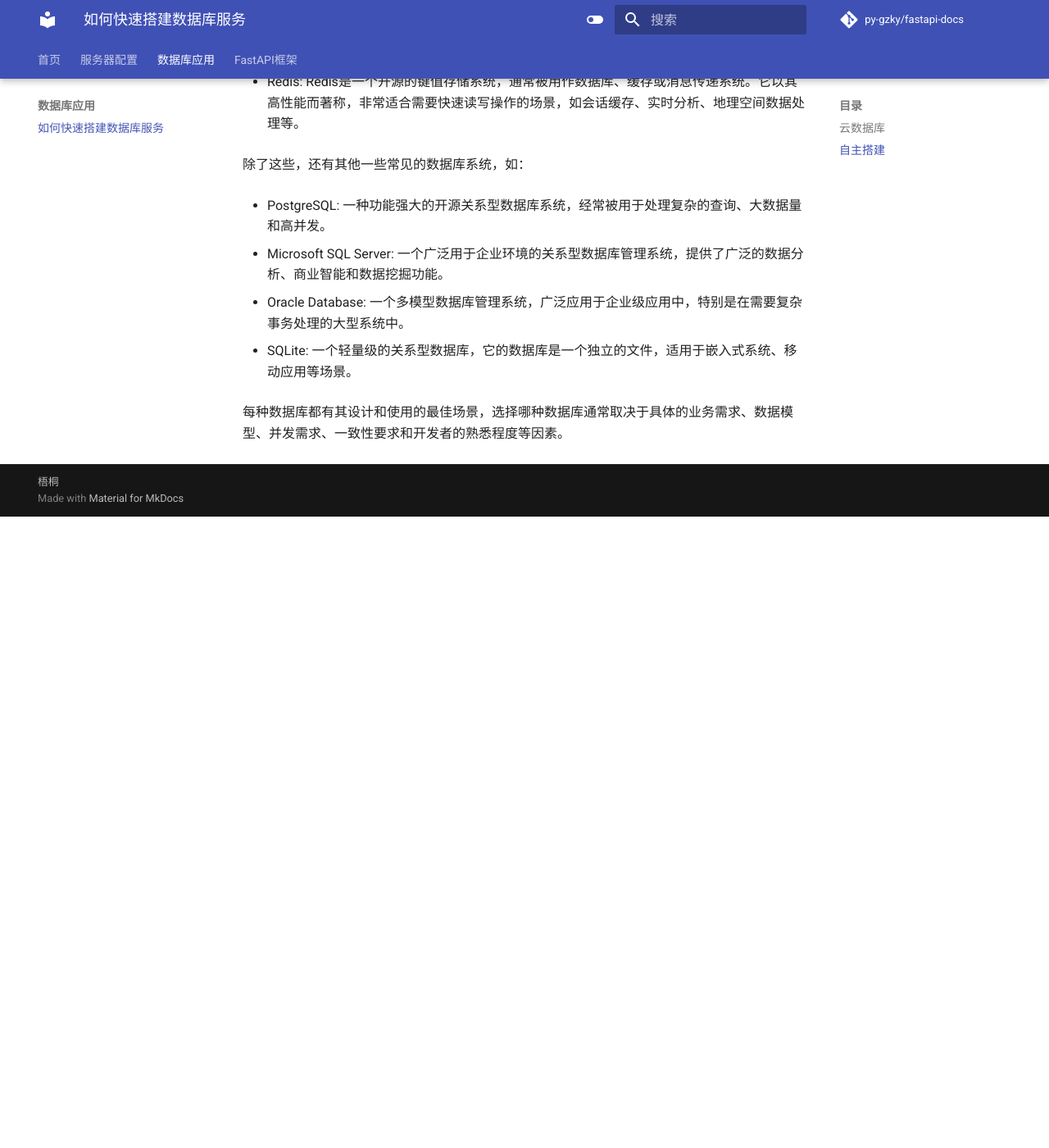
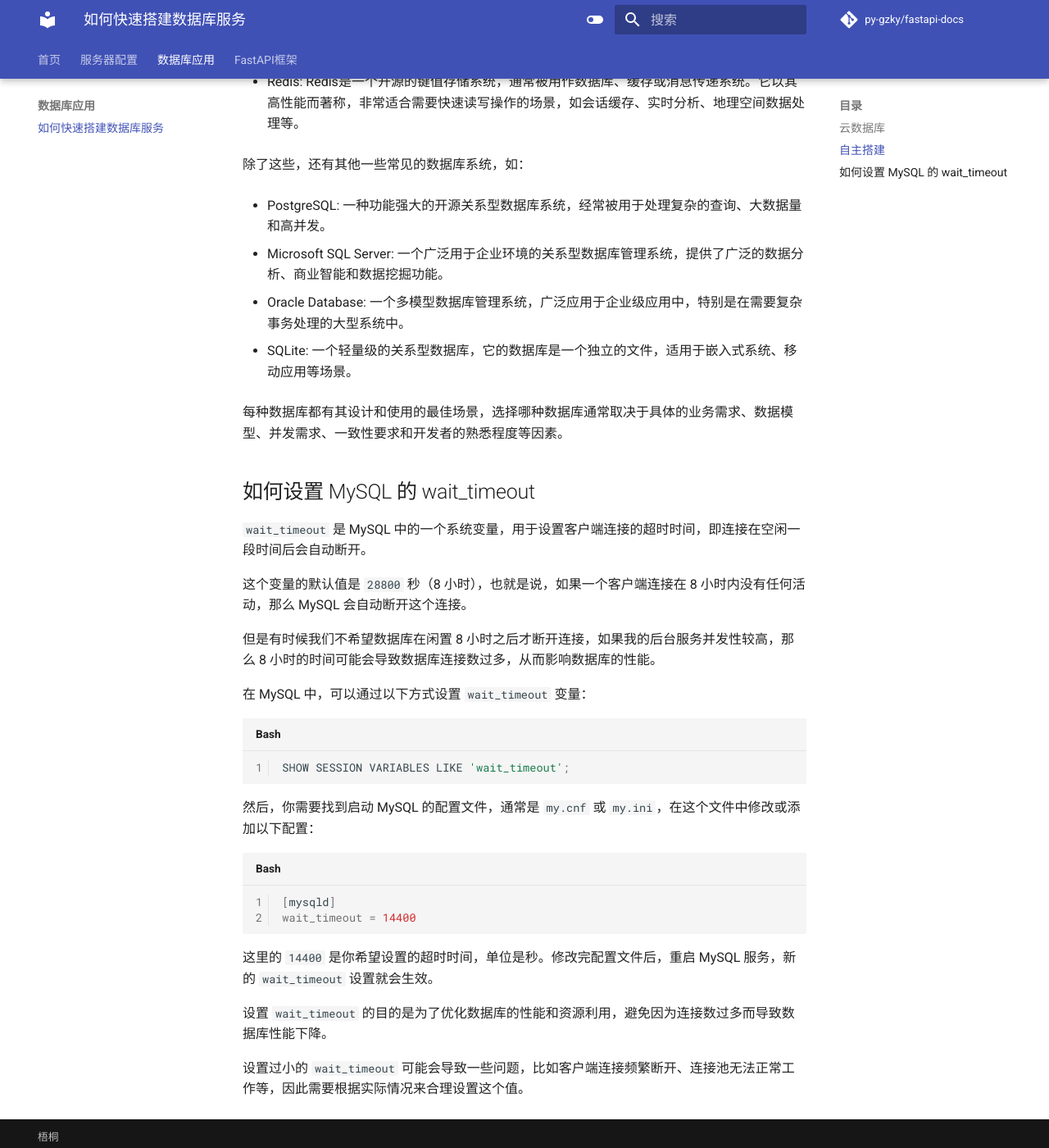
Before and after one commit to PY-GZKY/PythonBackendEngineerGuide, an MkDocs documentation site: the page built from docs/how-to-quickly-deploy-database.md, in a window 1280 px wide and 1400 px high, scrolled down 1327 px. Shown: the whole window at 82% size. Built offline with MkDocs 1.6.1 and Material for MkDocs 9.7.7, drawn with Linux system fonts in a browser that asks for light colours; comment, search, counter and statistics services are not loaded; before the commit the page ends 1957 px from its top, so only the background shows below that.

Commit message:
Update how-to-quickly-deploy-database.md

````diff
--- a/docs/how-to-quickly-deploy-database.md
+++ b/docs/how-to-quickly-deploy-database.md
@@ -53,3 +53,30 @@
 - SQLite: 一个轻量级的关系型数据库，它的数据库是一个独立的文件，适用于嵌入式系统、移动应用等场景。
 
 每种数据库都有其设计和使用的最佳场景，选择哪种数据库通常取决于具体的业务需求、数据模型、并发需求、一致性要求和开发者的熟悉程度等因素。
+
+## 如何设置  MySQL 的 wait_timeout
+
+`wait_timeout` 是 MySQL 中的一个系统变量，用于设置客户端连接的超时时间，即连接在空闲一段时间后会自动断开。
+
+这个变量的默认值是 `28800` 秒（8 小时），也就是说，如果一个客户端连接在 8 小时内没有任何活动，那么 MySQL 会自动断开这个连接。
+
+但是有时候我们不希望数据库在闲置 8 小时之后才断开连接，如果我的后台服务并发性较高，那么 8 小时的时间可能会导致数据库连接数过多，从而影响数据库的性能。
+
+在 MySQL 中，可以通过以下方式设置 `wait_timeout` 变量：
+
+```shell
+SHOW SESSION VARIABLES LIKE 'wait_timeout';
+```
+
+然后，你需要找到启动 MySQL 的配置文件，通常是 `my.cnf` 或 `my.ini`，在这个文件中修改或添加以下配置：
+
+```shell
+[mysqld]
+wait_timeout = 14400
+```
+
+这里的 `14400` 是你希望设置的超时时间，单位是秒。修改完配置文件后，重启 MySQL 服务，新的 `wait_timeout` 设置就会生效。
+
+设置 `wait_timeout` 的目的是为了优化数据库的性能和资源利用，避免因为连接数过多而导致数据库性能下降。
+
+设置过小的 `wait_timeout` 可能会导致一些问题，比如客户端连接频繁断开、连接池无法正常工作等，因此需要根据实际情况来合理设置这个值。
````
